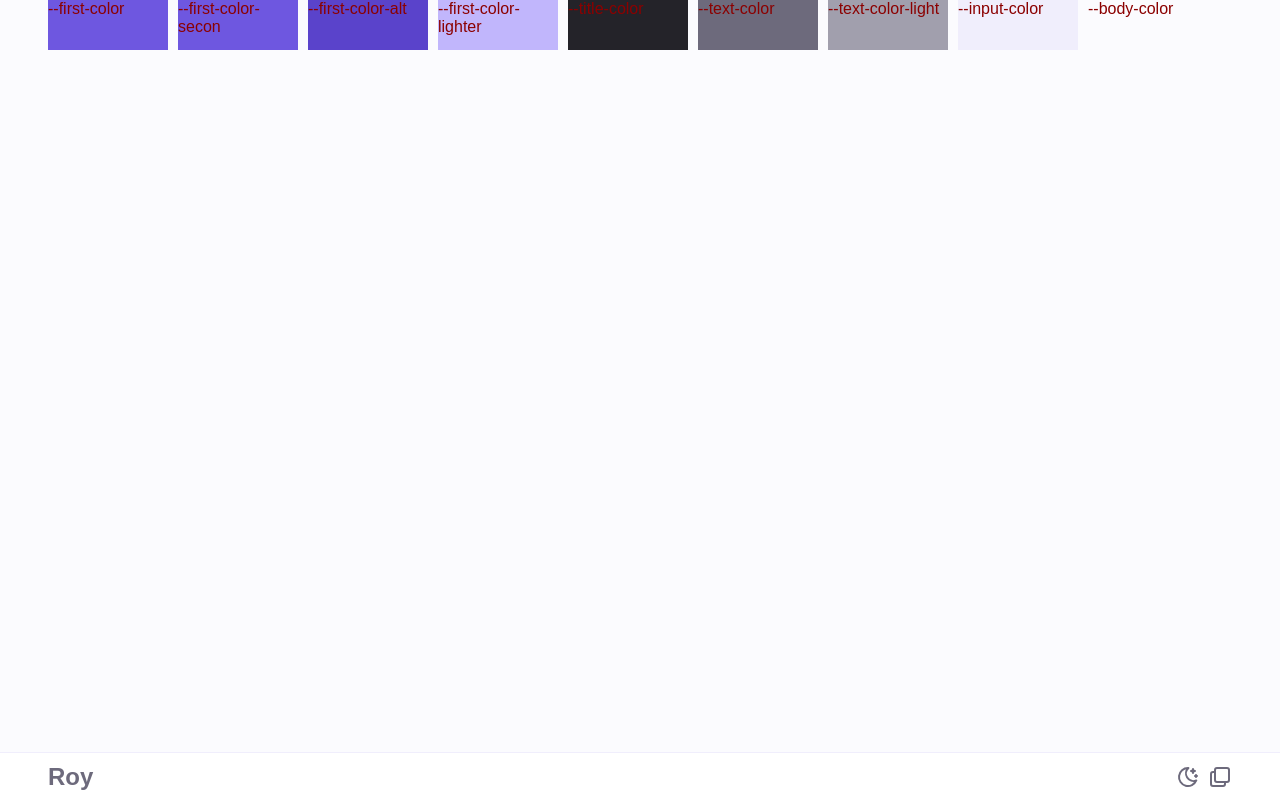
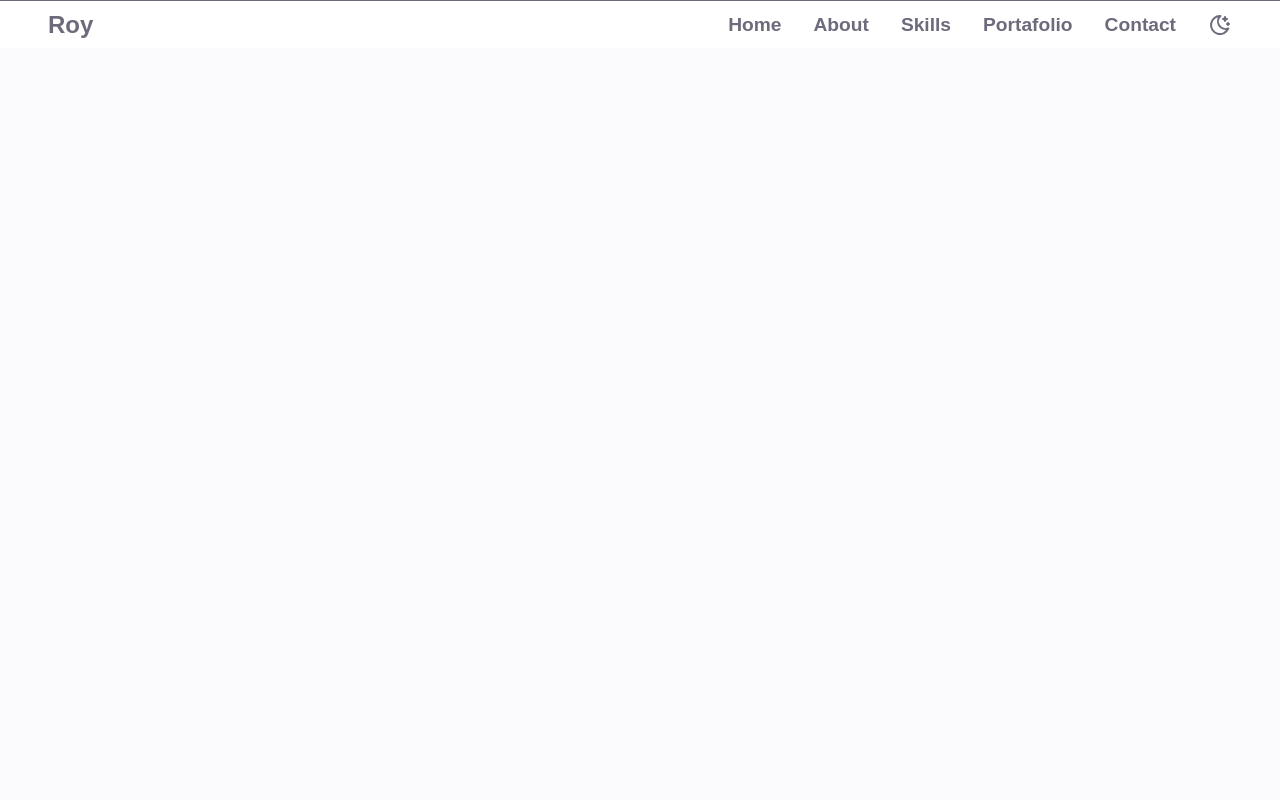
Before and after one commit to RoyReategui/portafolio, a website: page index.html in a window 1280 px wide. Drawn offline with nearby package versions, Linux system fonts and the light colour scheme.

Commit message:
nav responsive v1

```diff
--- a/index.html
+++ b/index.html
@@ -108,7 +108,7 @@
         </nav>
     </header>
 
-    <div class="container" style="display: flex; flex-wrap: wrap; gap:10px; ">
+    <div class="container" style="display: flex; flex-wrap: wrap; gap:10px; display: none;">
         <div class="box" style="background-color: var(--first-color);">
             --first-color
         </div>
--- a/js/main.js
+++ b/js/main.js
@@ -22,7 +22,6 @@ const toggleTheme = () => {
     iconMoon.classList.toggle('hidden')
 }
 
-
 /*========= EVENTOS ======== */
 
 iconMultiBox.addEventListener('click', toggleShowMenu )
--- a/sass/base/_base.scss
+++ b/sass/base/_base.scss
@@ -1,5 +1,21 @@
 @use '../abstract/variables' as *;
 @use '../abstract/mixins' as mx;
+
+// @include mx.sizeIcon(8);
+
+@include mx.mq(large){
+    :root{
+        --big-font-size: 3rem;
+        --h1-font-size: 2.25rem;
+        --h2-font-size: 1.5rem;
+        --h3-font-size: 1.25rem;
+        --normal-font-size: 1rem;
+        --small-font-size: .875rem;
+        --smaller-font-size: .813rem;
+
+        --paddingContainer: 3rem ;
+    }
+}
 
 html, body {
     font-family: var(--font-family);
@@ -35,17 +51,16 @@ h3{
 .icon {
     color: currentColor;
     transition: inherit;
+
+    @include mx.mq(medium){
+        width: 24px;
+        height: 24px;
+    }
 }
 .icon:hover {
     cursor: pointer;
     font-weight: 800;
     transform: inherit;
-}
-
-.box{
-    width: 120px;
-    height: 50px;
-    color: darkred;
 }
 
 /* ======== HELPER ===== */
@@ -65,20 +80,3 @@ h3{
     margin-right: auto;
     padding: 0px  var(--paddingContainer) ;
 }
-
-
-@include mx.sizeIcon(8);
-
-@include mx.mq(large){
-    :root{
-        --big-font-size: 3rem;
-        --h1-font-size: 2.25rem;
-        --h2-font-size: 1.5rem;
-        --h3-font-size: 1.25rem;
-        --normal-font-size: 1rem;
-        --small-font-size: .875rem;
-        --smaller-font-size: .813rem;
-
-        --paddingContainer: 3rem ;
-    }
-}
--- a/sass/components/_headerNav.scss
+++ b/sass/components/_headerNav.scss
@@ -1,11 +1,18 @@
+@use '../abstract/mixins' as mx;
+
 .header{
     position: fixed;
     bottom: 0;
     right: 0;
     height: var(--header-height);
     width: 100vw;
-    border-top: 1px solid var(--input-color);
+    border-top: 1px solid var(--text-color);
     background-color: var(--container-color);
+
+    @include mx.mq(medium){
+        position: static;
+    }
+
 }
 
 .nav {
@@ -13,6 +20,9 @@
     display: flex;
     align-items: center;
     justify-content: space-between;
+    @include mx.mq(medium){
+        gap: 2rem;
+    }
 }
 
 .nav__logo{
@@ -34,6 +44,19 @@
     left: 0;
     bottom: var(--header-height);
     // display: flex;
+
+    @include mx.mq(medium){
+        .icon{
+            display: none;
+        }
+
+        position: static;
+        transform: none;
+        width: 100%;
+        border-radius: 0s;
+        box-shadow: none;
+        font-size: 1.2rem;
+    }
 }
 
 .menu--show{
@@ -44,14 +67,18 @@
     $padding-y: 2.8em;
 
     padding: $padding-y 0;
-    &.grid{
-        display: grid;
-        grid-template: auto /repeat(3, 1fr);
-        align-content: center;
-        justify-items: center;
-        row-gap: $padding-y;
+    display: grid;
+    grid-template: auto /repeat(3, 1fr);
+    align-content: center;
+    justify-items: center;
+    row-gap: $padding-y;
+
+    @include mx.mq(medium){
+       display:flex ;
+       justify-content: end;
+       gap: 2rem;
+       padding: 0;
     }
-
 }
 
 .nav__item{
@@ -62,7 +89,6 @@
     color: var(--text-color);
     transition: transform .2s;
 
-
     &:hover{
         color: var(--first-color);
         transform: scale(1.1);
@@ -71,7 +97,7 @@
 
 .nav_btns{
     display: flex;
-    gap: .5em;
+    gap: 1em;
     color: var(--text-color);
     transition: transform .2s;
     z-index: 10;
@@ -79,4 +105,10 @@
         color: var(--first-color);
         transform: scale(1.1);
     }
+    .icon--close,
+    .icon--multibox {
+        @include mx.mq(medium){
+            display: none;
+        }
+    }
 }
```
Also changed, not shown: css/style.css, sass/abstract/_variables.scss (line endings or trailing spaces), 1 other file.
